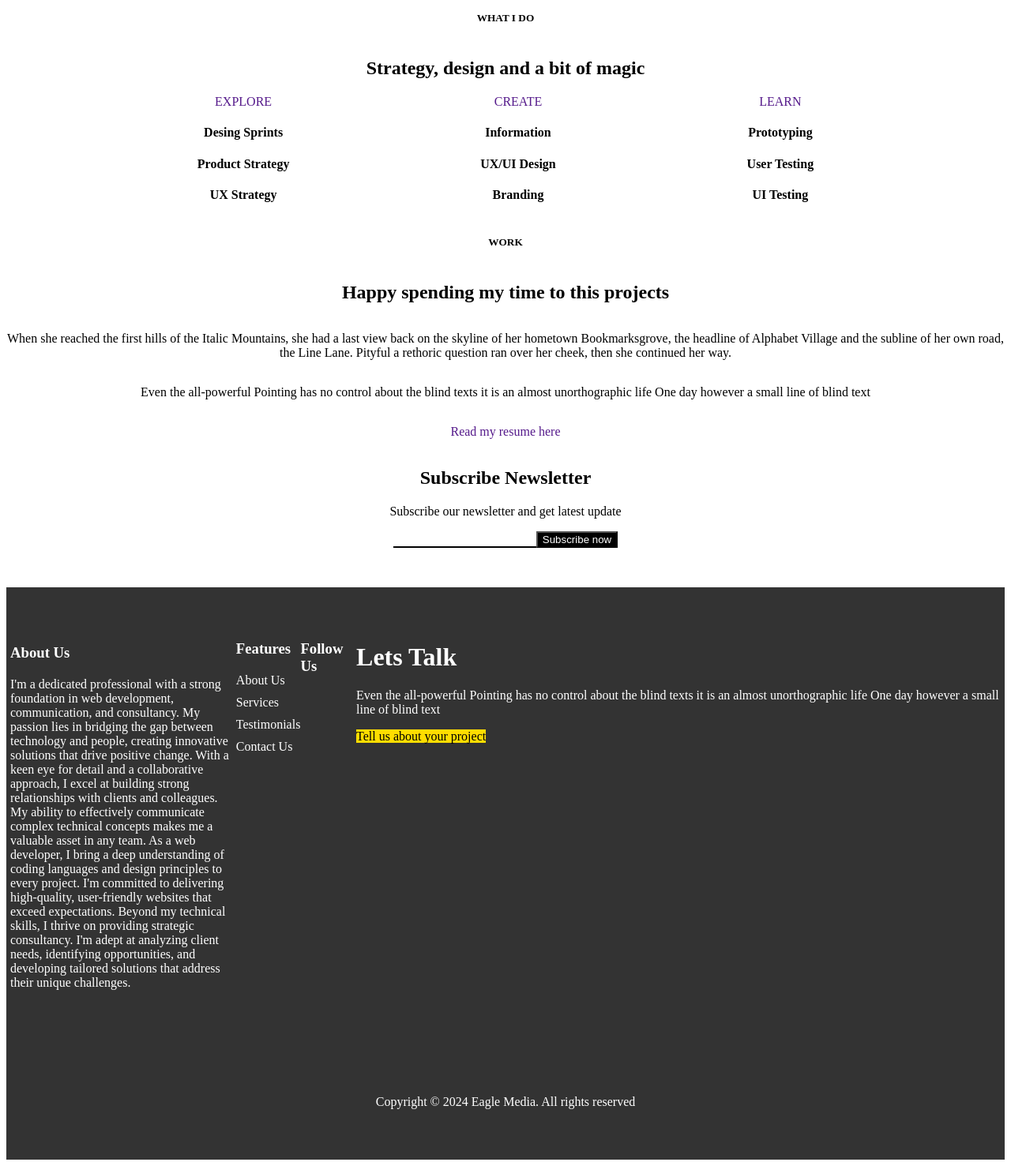
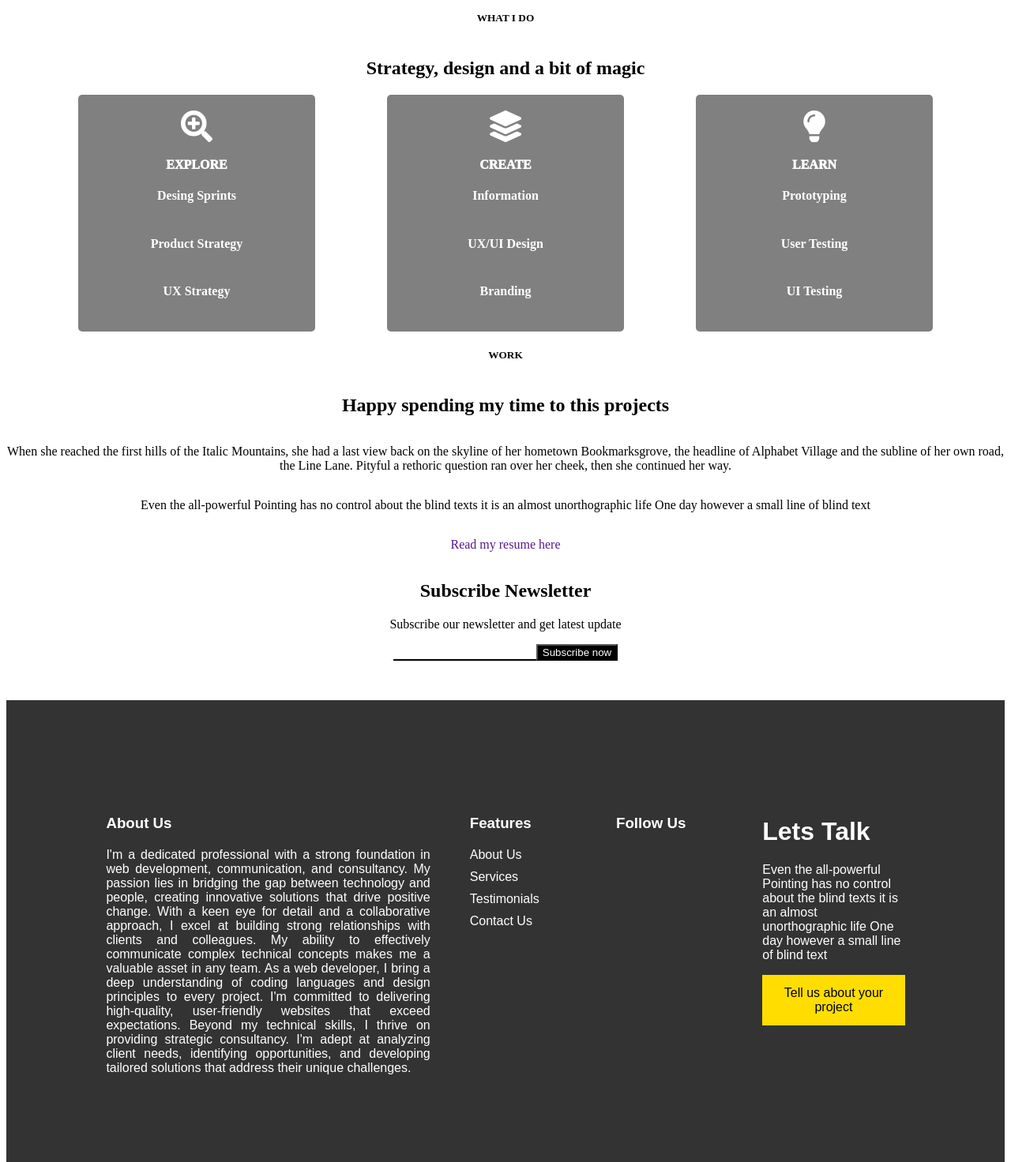
Before and after one commit to Abugre2024/My-portfolio, a plain HTML site: page index.html in a window 1280 px wide. Shown: the part 680-2152 px from the top of the page at 79% size. Drawn offline with Linux system fonts and the light colour scheme.

Commit message:
Added whatever

```diff
--- a/index.html
+++ b/index.html
@@ -1,12 +1,16 @@
 <!DOCTYPE html>
 <html lang="en">
-
   <head>
     <meta charset="UTF-8" />
     <meta name="viewport" content="width=device-width, initial-scale=1.0" />
     <title>My Portfolio</title>
     <link rel="stylesheet" href="./style.css" />
     <link rel="stylesheet" href="./reset.css" />
+    <link
+      rel="stylesheet"
+      href="https://cdnjs.cloudflare.com/ajax/libs/font-awesome/4.7.0/css/font-awesome.min.css"
+    />
+    <link rel="stylesheet" href="https://cdn.jsdelivr.net/npm/@fortawesome/fontawesome-free@5.15.3/css/all.min.css">
   </head>
 
   <body>
@@ -35,25 +39,24 @@
         <h5>WHAT I DO</h5>
         <h2>Strategy, design and a bit of magic</h2>
         <div class="class-items">
-        <div>
-          <i class="fa-solid fa-magnifying-glass"></i>
-          <a href="">EXPLORE</a>
-          <div></div>
+          <div class="glass">
+            <i class="fa fa-search-plus"></i>
+            <a class="explore" href="">EXPLORE</a>
             <h4>Desing Sprints</h4>
             <h4>Product Strategy</h4>
             <h4>UX Strategy</h4>
           </div>
-        <div>
-          <i class="fa-light fa-layer-group"></i>
-          <a href="">CREATE</a>
+          <div class="layer">
+            <i class="fa fa-layer-group"></i>
+            <a class="create" href="">CREATE</a>
             <div></div>
             <h4>Information</h4>
             <h4>UX/UI Design</h4>
             <h4>Branding</h4>
           </div>
-        <div>
-          <i class="fa-thin fa-lightbulb"></i>
-          <a href="">LEARN</a>
+          <div class="bulb">
+            <i class="fa fa-lightbulb"></i>
+            <a class="learn" href="">LEARN</a>
             <div></div>
             <h4>Prototyping</h4>
             <h4>User Testing</h4>
@@ -98,6 +101,7 @@
     </div>
 
     <footer class="footer-items">
+      <!-- <div class="div1"> -->
       <div class="About-us">
         <h3>About Us</h3>
         <p>
@@ -116,8 +120,7 @@
           tailored solutions that address their unique challenges.
         </p>
       </div>
-
-    <div>
+      <div class="features">
         <h3 id="">Features</h3>
         <div class="footer-links">
           <a href="#">About Us</a>
@@ -126,27 +129,44 @@
           <a href="#">Contact Us</a>
         </div>
       </div>
-    <div>
+
+      <div class="follow-us">
         <h3>Follow Us</h3>
         <div class="footer-icons">
-        <i class="fa-brands fa-facebook"></i>
-        <i class="fa-brands fa-square-x-twitter"></i>
-        <i class="fa-brands fa-instagram"></i>
-        <i class="fa-brands fa-linkedin"></i>
+          <i class="fa fa-facebook"></i>
+          <i class="fa fa-twitter"></i>
+          <i class="fa fa-instagram"></i>
+          <i class="fa fa-linkedin"></i>
         </div>
       </div>
       <div class="footer-talk">
         <h1>Lets Talk</h1>
-      <p>Even the all-powerful Pointing has no control about the blind texts it is an almost unorthographic life One day
-        however a small line of blind text</p>
+        <p>
+          Even the all-powerful Pointing has no control about the blind texts it
+          is an almost unorthographic life One day however a small line of blind
+          text
+        </p>
         <a href="">Tell us about your project</a>
+      </div>
+      <!--
+
+    <div>
+
+      </div>
+    </div>
+    <div>
+
+      </div>
+    </div>
+    <div class="footer-talk">
+
     </div>
     </div>
   </footer>
   <footer>
     <p id="copyright">
       Copyright &copy; 2024 Eagle Media. All rights reserved
-    </p>
+    </p> -->
     </footer>
   </body>
 </html>
--- a/style.css
+++ b/style.css
@@ -50,6 +50,7 @@ nav h4 {
   justify-items: center;
   margin-top: 300px;
 }
+
 .works {
   display: flex;
   flex-direction: column;
@@ -83,6 +84,7 @@ nav h4 {
   justify-content: center;
   margin-bottom: 50px;
 }
+
 .form-btn button {
   background: black;
   color: white;
@@ -97,8 +99,43 @@ nav h4 {
 .footer-items {
   display: flex;
   flex-direction: row;
-  justify-content: space-between;
+  /* justify-content: center; */
   color: white;
+  padding: 10%;
+}
+
+.About-us {
+  height: 350px;
+  /* width: 400px; */
+  width: 45%;
+  /* background-color: #ffdd00; */
+  margin-right: 50px;
+  text-align: justify;
+  font-family: sans-serif;
+}
+
+.features {
+  height: 200px;
+  width: 150px;
+  /* width: 15%; */
+  margin-right: 50px;
+  font-family: sans-serif;
+}
+
+.follow-us {
+  height: 200px;
+  width: 150px;
+  font-family: sans-serif;
+
+  margin-right: 50px;
+}
+
+.footer-talk {
+  height: 200px;
+  width: 200px;
+  /* width: 20%; */
+  font-family: sans-serif;
+  text-align: left;
 }
 
 .footer-container {
@@ -111,11 +148,6 @@ nav h4 {
   justify-content: center;
   text-align: center;
   color: white;
-}
-
-.About-us {
-  margin: 5px;
-  width: 25%;
 }
 
 .items {
@@ -137,13 +169,15 @@ nav h4 {
   display: flex;
   column-gap: 20px;
 }
+
 .footer-icons i {
   cursor: pointer;
 }
 
 footer {
   background-color: #333;
-  padding: 3rem 0;
+  /* padding: 3rem 0; */
+  border: none;
 }
 
 footer h3 {
@@ -153,6 +187,11 @@ footer h3 {
 .footer-talk a {
   background-color: #ffdd00;
   color: black;
+  padding: 5px;
+    padding: 14px 25px;
+  text-align: center;
+  text-decoration: none;
+  display: inline-block;
 }
 
 footer input {
@@ -173,3 +212,66 @@ footer button {
   flex-direction: row;
   justify-content: space-evenly;
 }
+
+.glass {
+  display: flex;
+  flex-direction: column;
+  width: 300px;
+  height: 300px;
+  background-color: gray;
+  border-radius: 5px;
+  color: white;
+}
+
+.glass .fa{
+ margin-bottom: 20px;
+  font-size: 40px;
+  margin-top: 20px;
+}
+
+.explore{
+  font-weight: 1000;
+  color: white;
+}
+
+.layer {
+  display: flex;
+  flex-direction: column;
+  width: 300px;
+  height: 300px;
+  background-color: gray;
+  border-radius: 5px;
+  color: white;
+}
+
+.layer .fa{
+  font-size: 40px;
+  margin-bottom: 20px;
+  margin-top: 20px;
+}
+
+.bulb {
+  display: flex;
+  flex-direction: column;
+  width: 300px;
+  height: 300px;
+  background-color: gray;
+  border-radius: 5px;
+  color: white;
+}
+
+.bulb .fa{
+  font-size: 40px;
+  margin-bottom: 20px;
+  margin-top: 20px;
+}
+
+.learn {
+  font-weight: 1000;
+  color: white;
+}
+
+.create {
+  font-weight: 1000;
+  color: white;
+}
```
Lines whose indentation alone changed are shown as unchanged.
